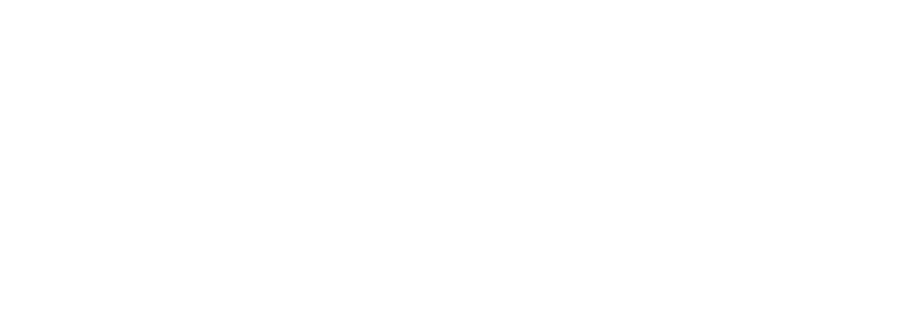
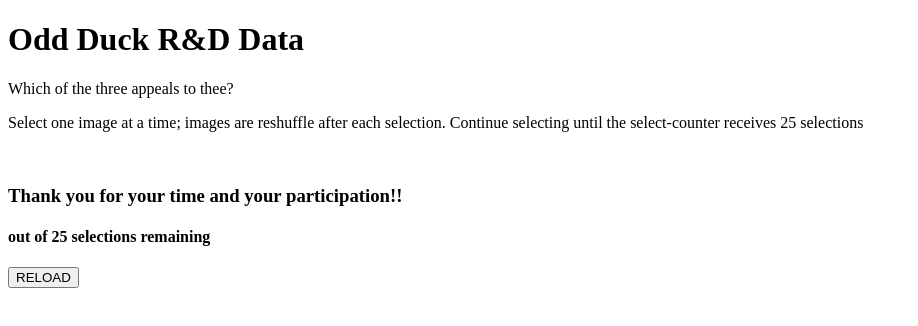
Before and after one commit to TheJangus/odd-duck, a plain HTML site: page index.html in a window 1280 px wide. Shown: the whole page, without its empty margins (0-918 px from the left). Drawn offline with Linux system fonts and the light colour scheme.

Commit message:
html updates

```diff
--- a/index.html
+++ b/index.html
@@ -4,10 +4,23 @@
     <meta charset="UTF-8">
     <meta http-equiv="X-UA-Compatible" content="IE=edge">
     <meta name="viewport" content="width=device-width, initial-scale=1.0">
-    <title>Document</title>
+    <title>Odd Duck</title>
 </head>
+    <header>
+        <h1>Odd Duck R&D Data</h1>
+    </header>
 <body>
+    <section id="productSection">
+        <p>Which of the three appeals to thee?</p>
+        <p>Select one image at a time; images are reshuffle after each selection. Continue selecting until the select-counter receives 25 selections</p>
+        <img id="productOne" src="" alt="">
+        <img id="productTwo" src="" alt="">
+        <img id="productThree" src="" alt="">
+        <h3>Thank you for your time and your participation!!</h3>
+    </section>
+    <h4><span id ='selectTracker'></span> out of 25 selections remaining</h4>
 
+  <button onclick='startOver()'>RELOAD</button>
 </body>
 <script src="app.js"></script>
 <script src="chart.js"></script>
```
